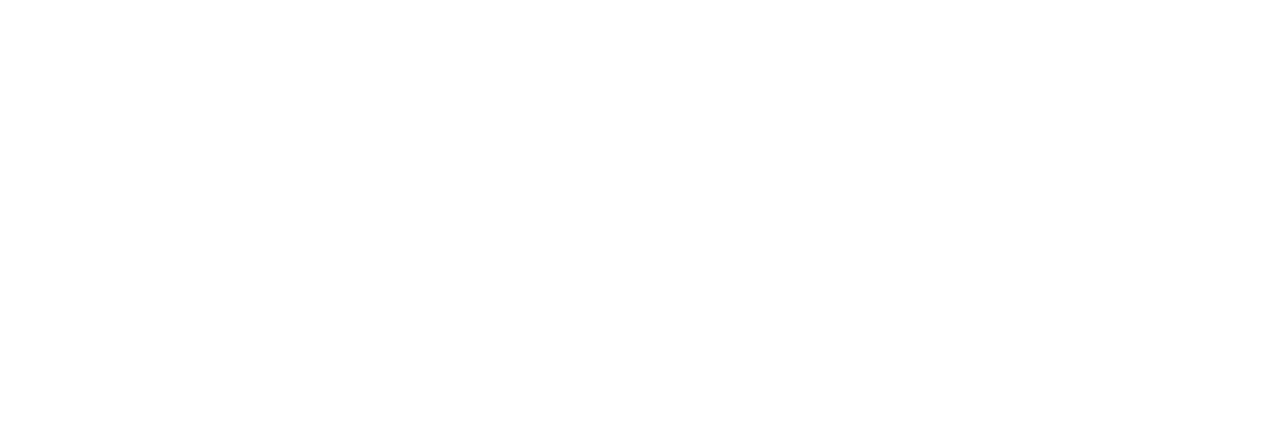
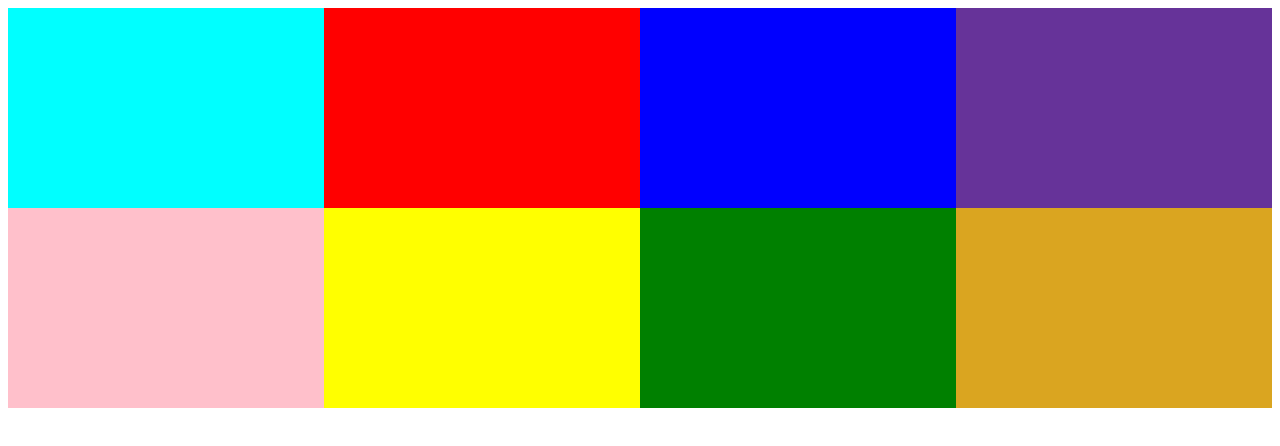
Before and after one commit to princekesDEV/WEB214-Rows-Column-S12-9, a plain HTML site: page index.html in a window 1280 px wide. Drawn offline with Linux system fonts and the light colour scheme.

Commit message:
Completed

```diff
--- a/index.html
+++ b/index.html
@@ -1,11 +1,55 @@
 <!DOCTYPE html>
 <html lang="en">
-<head>
-    <meta charset="UTF-8">
-    <meta name="viewport" content="width=device-width, initial-scale=1.0">
+  <head>
+    <meta charset="UTF-8" />
+    <meta name="viewport" content="width=device-width, initial-scale=1.0" />
     <title>Rows and Column</title>
-</head>
-<body>
+    <style>
+      #main {
+        display: grid;
+        grid-template-columns: repeat(4, 1fr);
+      }
 
-</body>
+      #main > div {
+        height: 200px;
+      }
+
+      #main > div:nth-child(1) {
+        background-color: aqua;
+      }
+      #main > div:nth-child(2) {
+        background-color: red;
+      }
+      #main > div:nth-child(3) {
+        background-color: blue;
+      }
+      #main > div:nth-child(4) {
+        background-color: rebeccapurple;
+      }
+      #main > div:nth-child(5) {
+        background-color: pink;
+      }
+      #main > div:nth-child(6) {
+        background-color: yellow;
+      }
+      #main > div:nth-child(7) {
+        background-color: green;
+      }
+      #main > div:nth-child(8) {
+        background-color: goldenrod;
+      }
+    </style>
+  </head>
+  <body>
+    <div id="main">
+      <div></div>
+      <div></div>
+      <div></div>
+      <div></div>
+      <div></div>
+      <div></div>
+      <div></div>
+      <div></div>
+    </div>
+  </body>
 </html>
```
